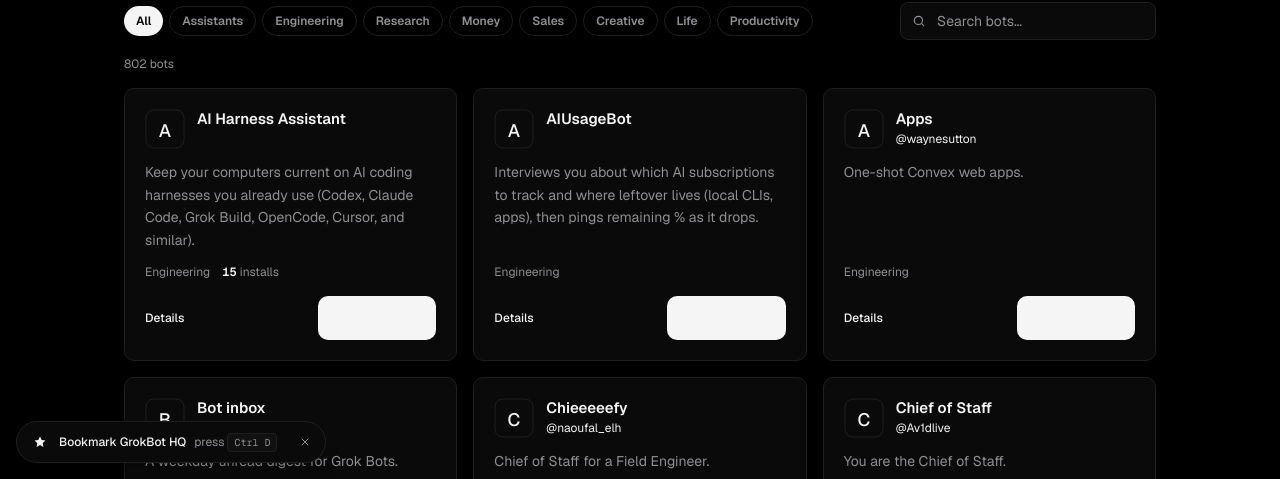
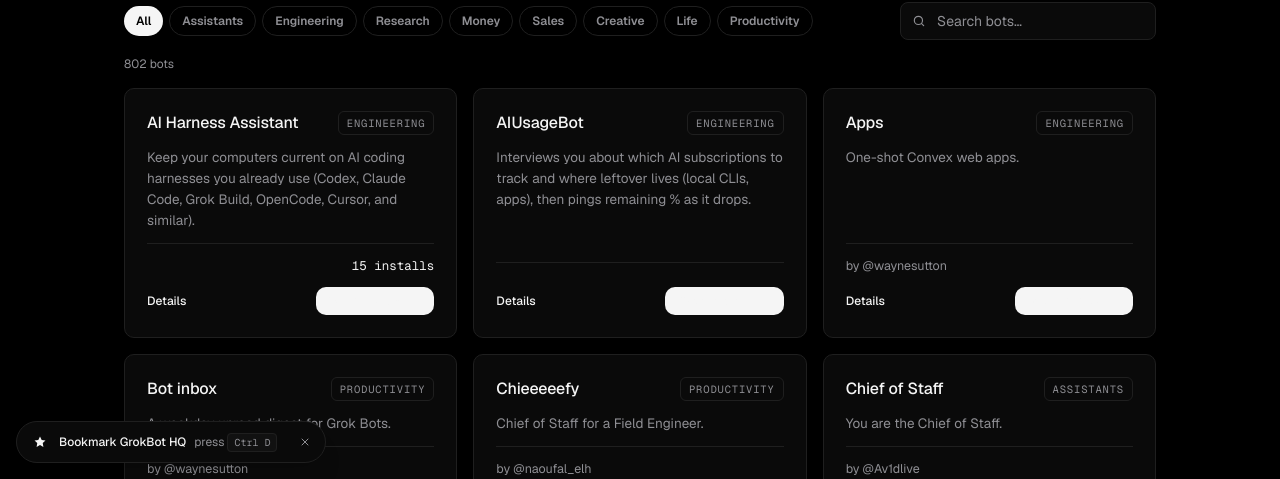
Before and after one commit to V-harshith/grokbothq, a Next.js app: page /bots in a window 1280 px wide. Shown: the part 321-800 px from the top of the page. Built offline with nearby package versions, Linux system fonts and the light colour scheme; no server answers.

Commit message:
redesign: restyle bot cards, fix small open-button height

```diff
--- a/src/components/bot-card.tsx
+++ b/src/components/bot-card.tsx
@@ -1,8 +1,6 @@
 import Link from "next/link";
 import type { Bot } from "@/data/bots";
 import { botOpens } from "@/data/bots";
-import { categoryMap } from "@/data/categories";
-import { BotFace } from "./bot-face";
 import { OpenButton } from "./open-button";
 
 export { OpenButton };
@@ -16,60 +14,61 @@
 }
 
 export function BotCard({ bot }: { bot: Bot }) {
-  const category = categoryMap.get(bot.category);
   const fresh = Date.now() - new Date(bot.addedAt).getTime() < 7 * 86_400_000;
   const opens = botOpens(bot.slug);
+  const installs = typeof bot.installs === "number" ? bot.installs : null;
 
   return (
-    <article className="card card-hover flex flex-col p-5">
-      {/* identity row: face + name + handle only - nothing competes with the name */}
-      <div className="flex items-start gap-3">
-        <BotFace slug={bot.slug} name={bot.name} hue={bot.hue} />
-        <div className="min-w-0 flex-1">
-          <Link href={`/bots/${bot.slug}`} className="block text-[15px] font-semibold leading-snug hover:text-accent">
+    <article className="card card-hover flex flex-col gap-3 p-[22px]">
+      <div className="flex items-center justify-between gap-[10px]">
+        <h3 className="text-base font-medium tracking-[-0.01em]">
+          <Link href={`/bots/${bot.slug}`}>
             {bot.name}
           </Link>
-          {bot.builder.x && (
-            <a
-              href={`https://x.com/${bot.builder.x}`}
-              target="_blank"
-              rel="noopener noreferrer"
-              className="mt-0.5 block text-xs text-muted hover:text-foreground"
-            >
-              @{bot.builder.x}
-            </a>
-          )}
-        </div>
+        </h3>
+        <span className="whitespace-nowrap rounded-md border border-border px-2 py-[3px] font-mono text-[10.5px] uppercase tracking-[0.08em] text-muted">
+          {bot.category}
+        </span>
       </div>
 
-      <p className="mt-3 flex-1 text-sm leading-relaxed text-muted">{bot.tagline}</p>
+      <p className="flex-1 text-[13.5px] text-muted">{bot.tagline}</p>
 
-      {/* meta row: category + installs + freshness, all with room to breathe */}
-      <div className="mt-3 flex flex-wrap items-center gap-x-3 gap-y-1 text-xs text-muted">
-        {category && (
-          <Link href={`/bots/category/${category.slug}`} className="hover:text-foreground">
-            {category.name}
-          </Link>
+      <div className="flex items-center justify-between border-t border-border pt-3 text-[12.5px] text-muted">
+        {bot.builder.x ? (
+          <a
+            href={`https://x.com/${bot.builder.x}`}
+            target="_blank"
+            rel="noopener noreferrer"
+            className="transition-[color] duration-[180ms] ease-out hover:text-foreground"
+          >
+            by @{bot.builder.x}
+          </a>
+        ) : (
+          <span>{bot.builder.name}</span>
         )}
         {opens > 0 ? (
-          <span title="Opens from GrokBot HQ readers">
-            <strong className="tnum font-mono font-semibold text-foreground">{opens}</strong> opens
+          <span title="Opens from GrokBot HQ readers" className="tnum font-mono text-foreground">
+            {opens} opens
           </span>
-        ) : typeof bot.installs === "number" && bot.installs > 0 && (
-          <span title="Installs reported by the source directory">
-            <strong className="tnum font-mono font-semibold text-foreground">{bot.installs}</strong> installs
+        ) : installs !== null && installs > 0 ? (
+          <span title="Installs reported by the source directory" className="tnum font-mono text-foreground">
+            {installs} installs
           </span>
+        ) : (
+          <span />
         )}
-        {fresh && <span className="font-medium text-accent">new · {relDate(bot.addedAt)}</span>}
       </div>
 
-      <div className="mt-4 flex items-center justify-between gap-3">
-        <Link
-          href={`/bots/${bot.slug}`}
-          className="text-xs font-medium text-muted underline-offset-4 hover:text-foreground hover:underline"
-        >
-          Details
-        </Link>
+      <div className="flex items-center justify-between gap-3">
+        <span className="flex items-center gap-3">
+          <Link
+            href={`/bots/${bot.slug}`}
+            className="text-xs font-medium text-muted underline-offset-4 hover:text-foreground hover:underline"
+          >
+            Details
+          </Link>
+          {fresh && <span className="text-xs font-medium text-accent">new · {relDate(bot.addedAt)}</span>}
+        </span>
         <OpenButton bot={bot} small />
       </div>
     </article>
--- a/src/components/open-button.tsx
+++ b/src/components/open-button.tsx
@@ -22,7 +22,7 @@
       target="_blank"
       rel="noopener noreferrer nofollow"
       onClick={track}
-      className={`btn btn-accent ${small ? "!px-3 !py-1.5 !text-xs" : ""}`}
+      className={`btn btn-accent ${small ? "!h-7 !px-3 !py-1.5 !text-xs" : ""}`}
       aria-label={`Open ${bot.name} in Grok`}
     >
       Open in Grok
```
